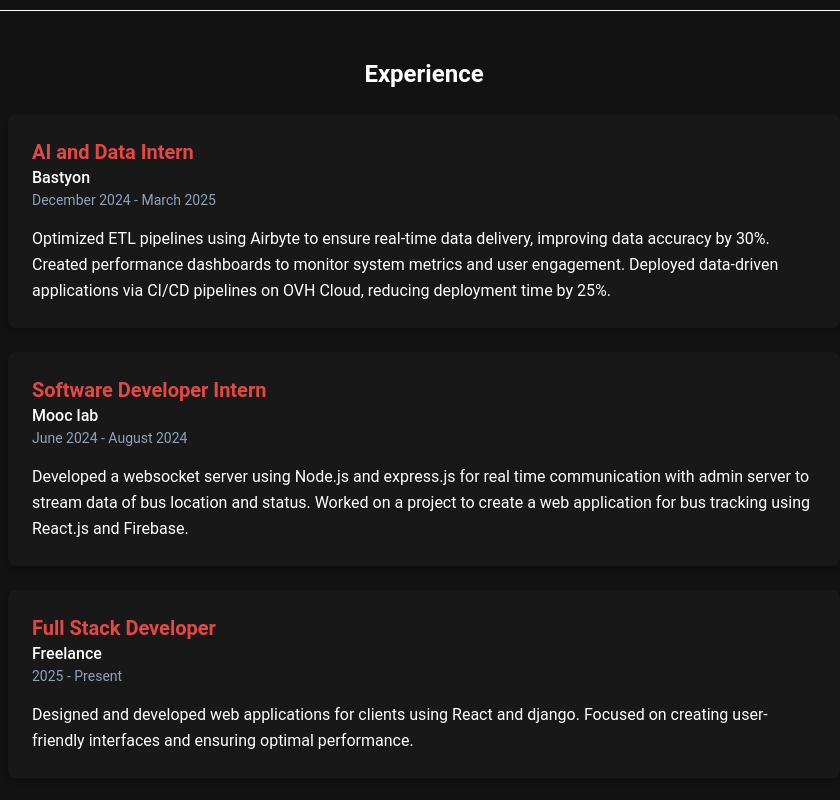
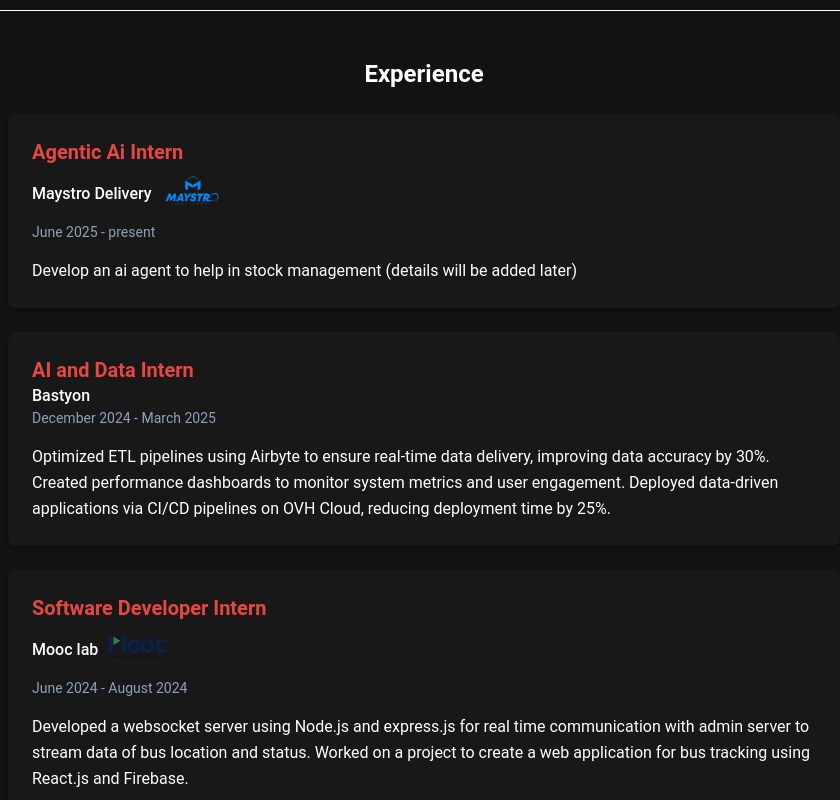
Before and after one commit to ahmed123456787/portfolio_website, a React (Vite) app: page / in a window 1280 px wide. Shown: the part 1340-2140 px from the top of the page, without its empty margins (216-1056 px from the left). Built offline with nearby package versions, Linux system fonts and the light colour scheme.

Commit message:
adding maystero delivery internship

```diff
--- a/src/components/Experience.tsx
+++ b/src/components/Experience.tsx
@@ -1,4 +1,12 @@
 const experiences = [
+  {
+    title: "Agentic  Ai Intern",
+    company: "Maystro Delivery",
+    duration: " June 2025 - present",
+    description:
+      "Develop an ai agent to help in stock management (details will be added later)",
+    logo: "/maystro.png",
+  },
   {
     title: "AI and Data Intern",
     company: "Bastyon",
@@ -10,6 +18,7 @@
     title: "Software Developer Intern",
     company: "Mooc lab",
     duration: "June 2024 - August 2024",
+    logo: "/logo-mooc.png",
     description:
       "Developed a websocket server using Node.js and express.js for real time communication with admin server to stream data of bus location and status. Worked on a project to create a web application for bus tracking using React.js and Firebase.",
   },
@@ -37,9 +46,18 @@
             <h3 className="text-[var(--redcolor)] text-xl font-semibold">
               {experience.title}
             </h3>
-            <p className="text-[var(--textcolor)] text-md font-medium">
-              {experience.company}
-            </p>
+            <div className="flex items-center gap-2">
+              <p className="text-[var(--textcolor)] text-md font-medium">
+                {experience.company}
+              </p>
+              {experience.logo && (
+                <img
+                  src={experience.logo}
+                  alt={`${experience.company} logo`}
+                  className="w-16 h-8 mt-2 mb-4 rounded-full"
+                />
+              )}
+            </div>
             <p className="text-slate-400 text-sm">{experience.duration}</p>
             <p className="text-[var(--textcolor)] mt-4 leading-relaxed">
               {experience.description}
```
Also changed, not shown: public/logo-mooc.png (added), public/maystro.png (added).
